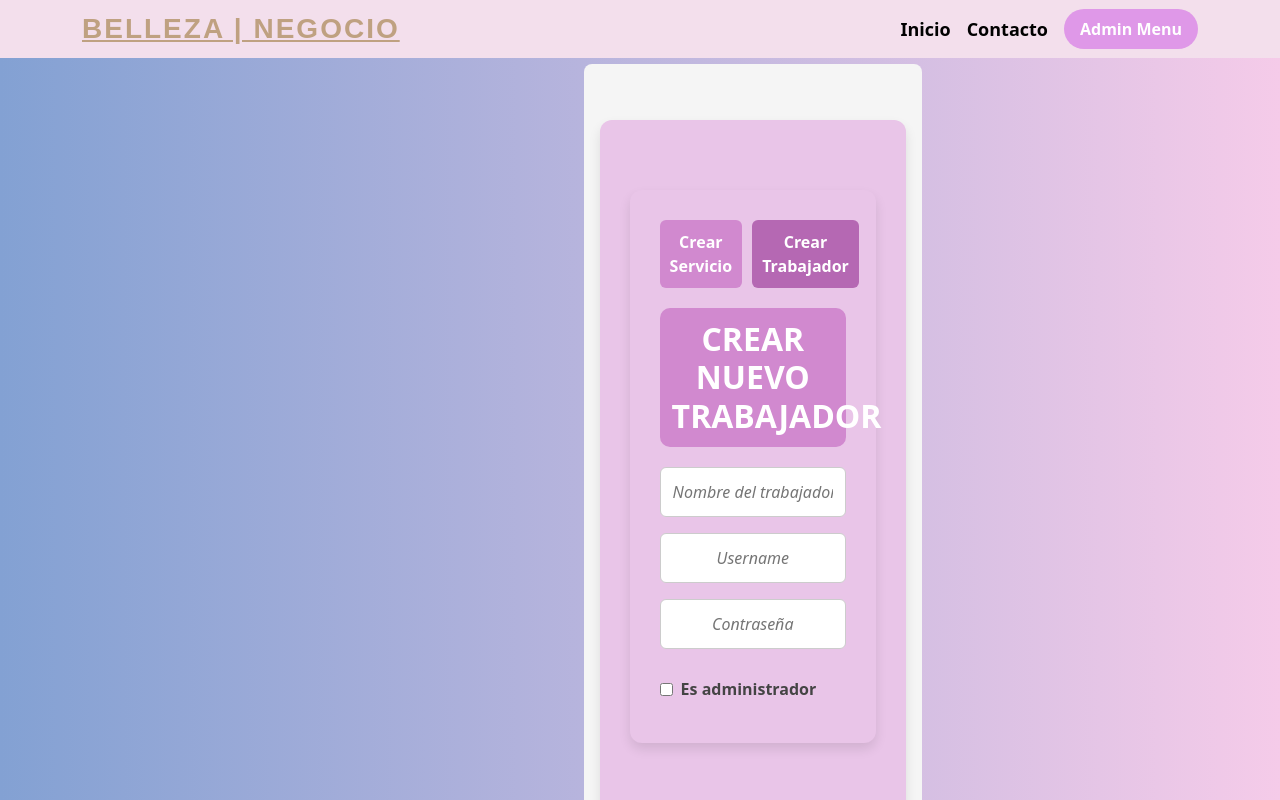
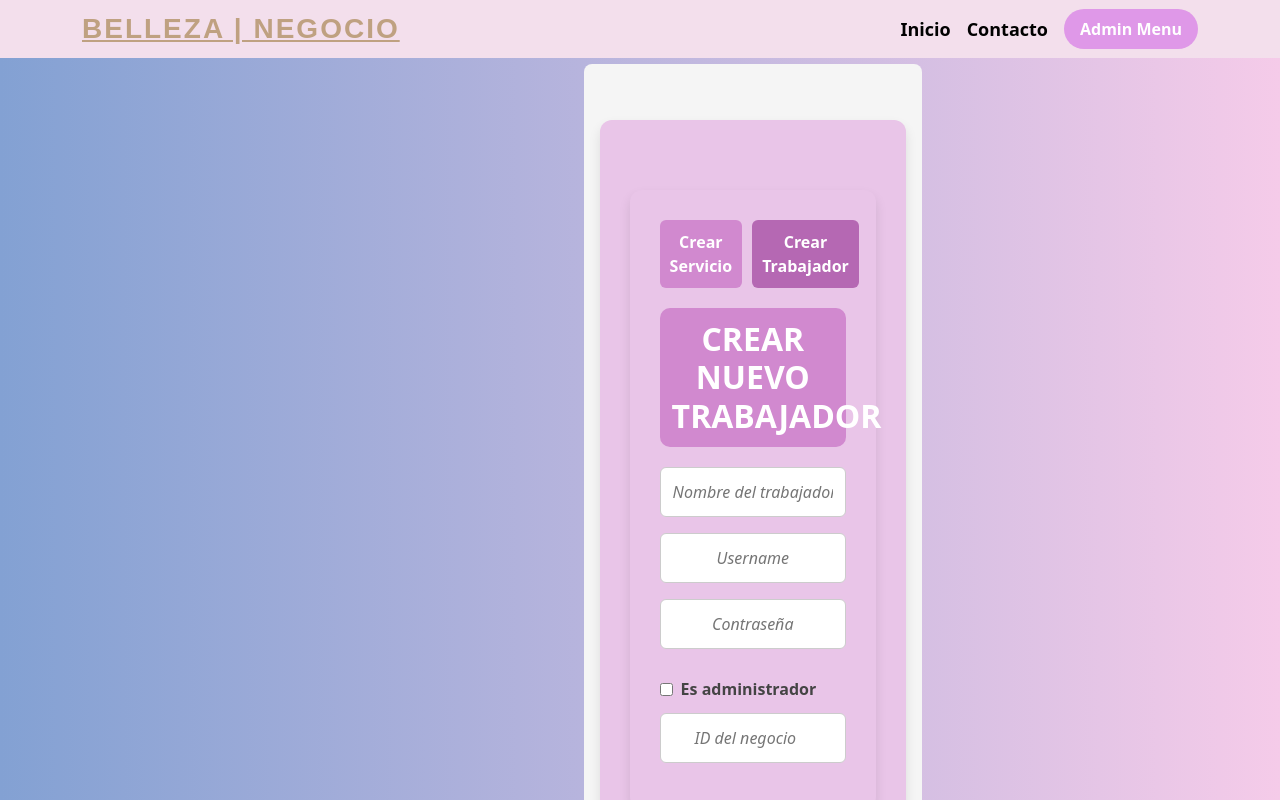
Before and after one commit to amarinc2000/ISST-Grupo14-Belleza-25, a React (Vite) app in the folder frontend/: page /negocio/adminmenu in a window 1280 px wide. Both pictures are taken after a click on the button "Crear Trabajador". Shown: the top 800 px of the page. Built offline with nearby package versions, Linux system fonts and the light colour scheme.

Commit message:
Formulario Trabajador crea un trabajador en la base de datos (Comprobar si el formato es correcto) (Hasta que no esté el inicio de sesión hay que introducir el id del negocio al que pertenece a mano)

```diff
--- a/frontend/src/Negocios/NuevoServicio.jsx
+++ b/frontend/src/Negocios/NuevoServicio.jsx
@@ -15,7 +15,8 @@ const NuevoServicio = () => {
     nombre: "",
     username: "",
     password: "",
-    is_admin: false
+    is_admin: false,
+    id_negocio: "" // Nuevo campo para ID del negocio
   });
 
   const [tab, setTab] = useState("servicio"); // 'servicio' o 'trabajador'
@@ -75,7 +76,7 @@ const NuevoServicio = () => {
       await peticioneshttps("trabajadores", "crear", null, {
         nombre: trabajadorData.nombre,
         is_admin: trabajadorData.is_admin,
-        negocio: { id_negocio: 4752 },
+        negocio: { id_negocio: trabajadorData.id_negocio },  // Aquí usamos el ID del negocio
         usuario: { id_usuario: nuevoUsuario.id_usuario }
       });
 
@@ -83,7 +84,8 @@ const NuevoServicio = () => {
         nombre: "",
         username: "",
         password: "",
-        is_admin: false
+        is_admin: false,
+        id_negocio: ""
       });
 
     } catch (error) {
@@ -108,7 +110,7 @@ const NuevoServicio = () => {
         </button>
       </div>
 
-      {/* FORMULARIO CREAR SERVICIO (NO SE TOCA NADA DEL EXISTENTE) */}
+      {/* FORMULARIO CREAR SERVICIO */}
       {tab === "servicio" && (
         <>
           <h2 className="titulo">CREAR NUEVO SERVICIO</h2>
@@ -231,7 +233,17 @@ const NuevoServicio = () => {
             Es administrador
           </label>
 
-          {trabajadorData.nombre && trabajadorData.username && trabajadorData.password && (
+          {/* Campo para el ID del negocio */}
+          <input
+            type="number"
+            name="id_negocio"
+            placeholder="ID del negocio"
+            value={trabajadorData.id_negocio}
+            onChange={handleChangeTrabajador}
+            className="input"
+          />
+
+          {trabajadorData.nombre && trabajadorData.username && trabajadorData.password && trabajadorData.id_negocio && (
             <button className="boton" onClick={handleCreateTrabajador}>
               CREAR TRABAJADOR
             </button>
--- a/frontend/src/utils/functions/peticionesHTTPS.js
+++ b/frontend/src/utils/functions/peticionesHTTPS.js
@@ -44,7 +44,7 @@
             case TiposURL.FAVORITOS:
                 return URL_FAVORITOS;
             case TiposURL.USUARIOS:
-                return URL_USUARIOS;
+            return URL_USUARIOS + "/register"; // Cambié esto para apuntar a /register
             case TiposURL.BUSCADOR:
                 return URL_NEGOCIOS + "/buscador"; // Cambia esto a la URL de tu API de buscador
             default:
@@ -123,6 +123,7 @@
     }
 
     // Función para crear un usuario
+// Función para crear un usuario
 export async function crearUsuarioHttps(usuarioData) {
     try {
         const nuevoUsuario = await peticioneshttps(
```
